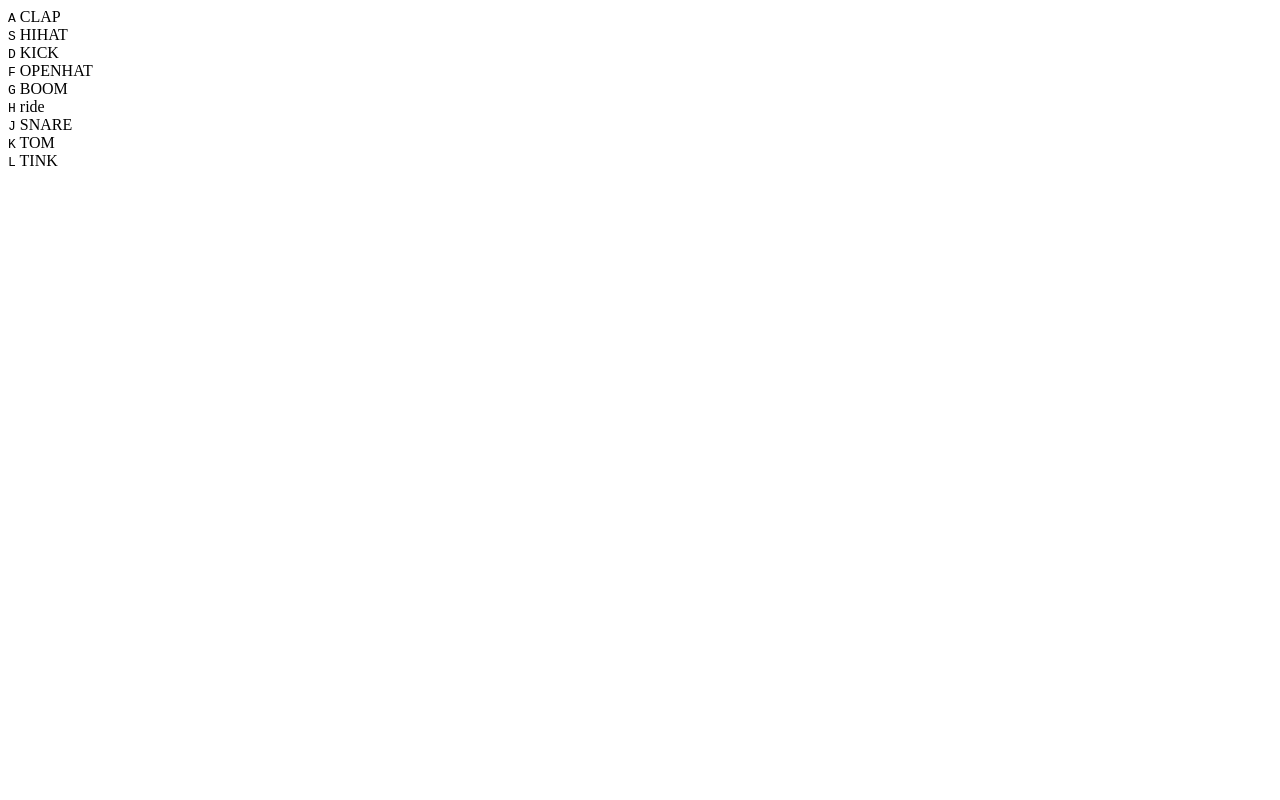
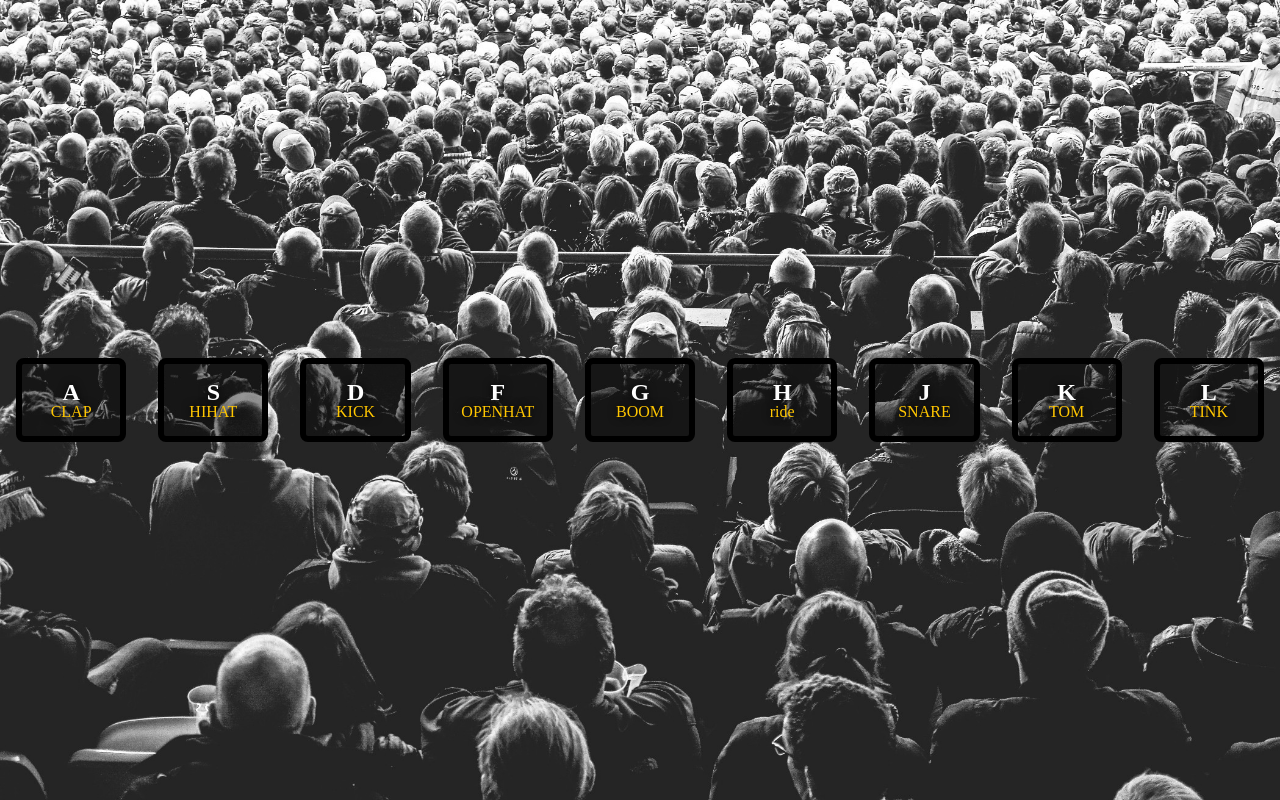
Before and after one commit to hoyi-23/JavaScript30, a plain HTML site: page JS1-DrumKit/index.html in a window 1280 px wide. Drawn offline with Linux system fonts and the light colour scheme; the site is published under a folder, as on GitHub Pages, so addresses that start at the root find nothing.

Commit message:
Update index.html

```diff
--- a/JS1-DrumKit/index.html
+++ b/JS1-DrumKit/index.html
@@ -5,7 +5,7 @@
     <meta http-equiv="X-UA-Compatible" content="IE=edge">
     <meta name="viewport" content="width=device-width, initial-scale=1.0">
     <title>Drumkit</title>
-    <link rel="stylesheet" href="/css/all.css">
+    <link rel="stylesheet" href="css/all.css">
 </head>
 <body>
     <div class="keys">
```
